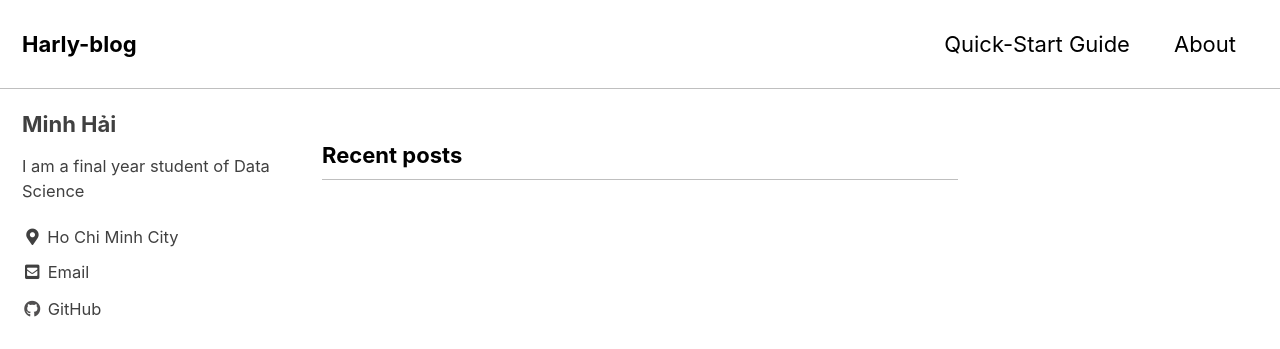
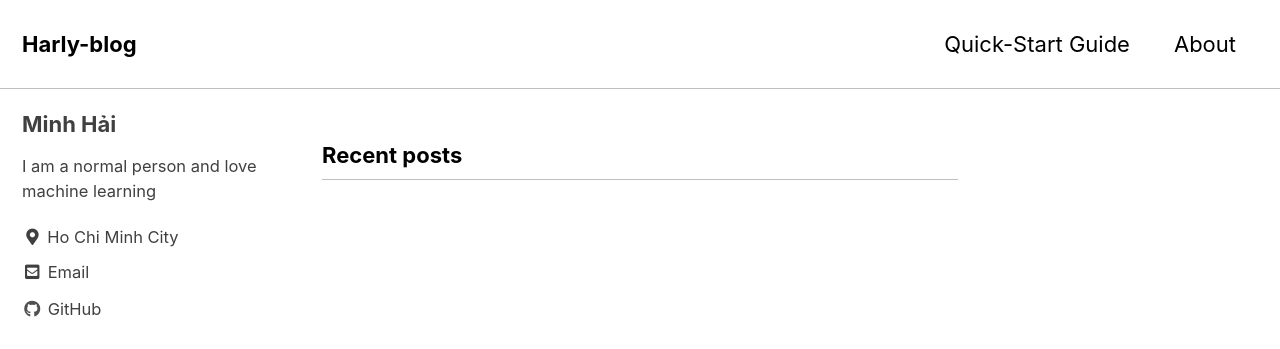
Before and after one commit to Harly-1506/Harly-1506.github.io, a Jekyll site: the page built from index.html, in a window 1280 px wide. Shown: the top 349 px of the page. Built offline with Jekyll 4.4.1, drawn with Linux system fonts in a browser that asks for light colours; cached includes are drawn as plain includes; the list of posts is cut into pages by our own code.

Commit message:
Update _config.yml

```diff
--- a/_config.yml
+++ b/_config.yml
@@ -107,7 +107,7 @@ analytics:
 author:
   name             : "Minh Hải"
   avatar           : # path of avatar image, e.g. "/assets/images/bio-photo.jpg"
-  bio              : "I am a final year student of Data Science"
+  bio              : "I am a normal person and love machine learning"
   location         : "Ho Chi Minh City"
 #   email            : "tranminhhai1506@gmail.com"
   links:
```
